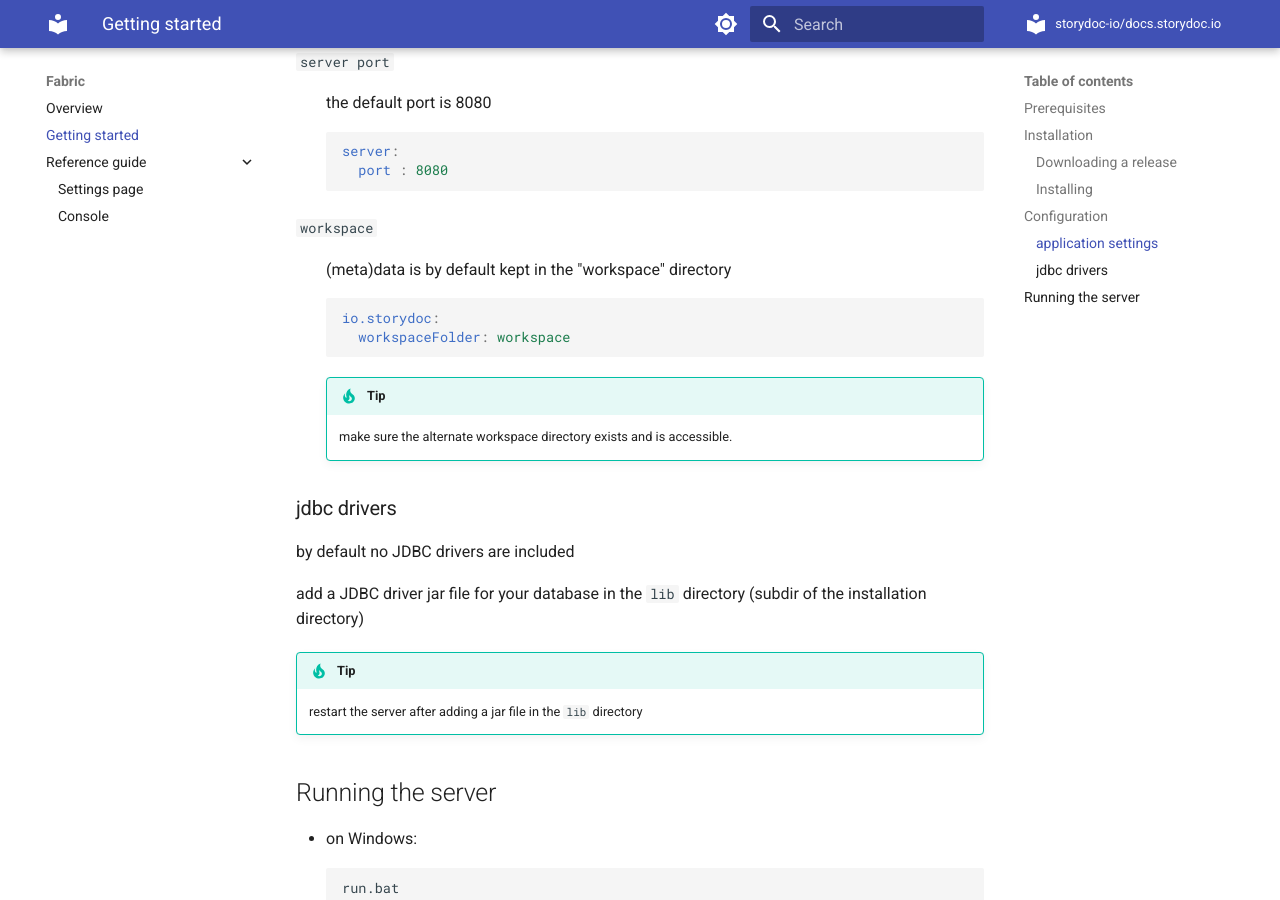
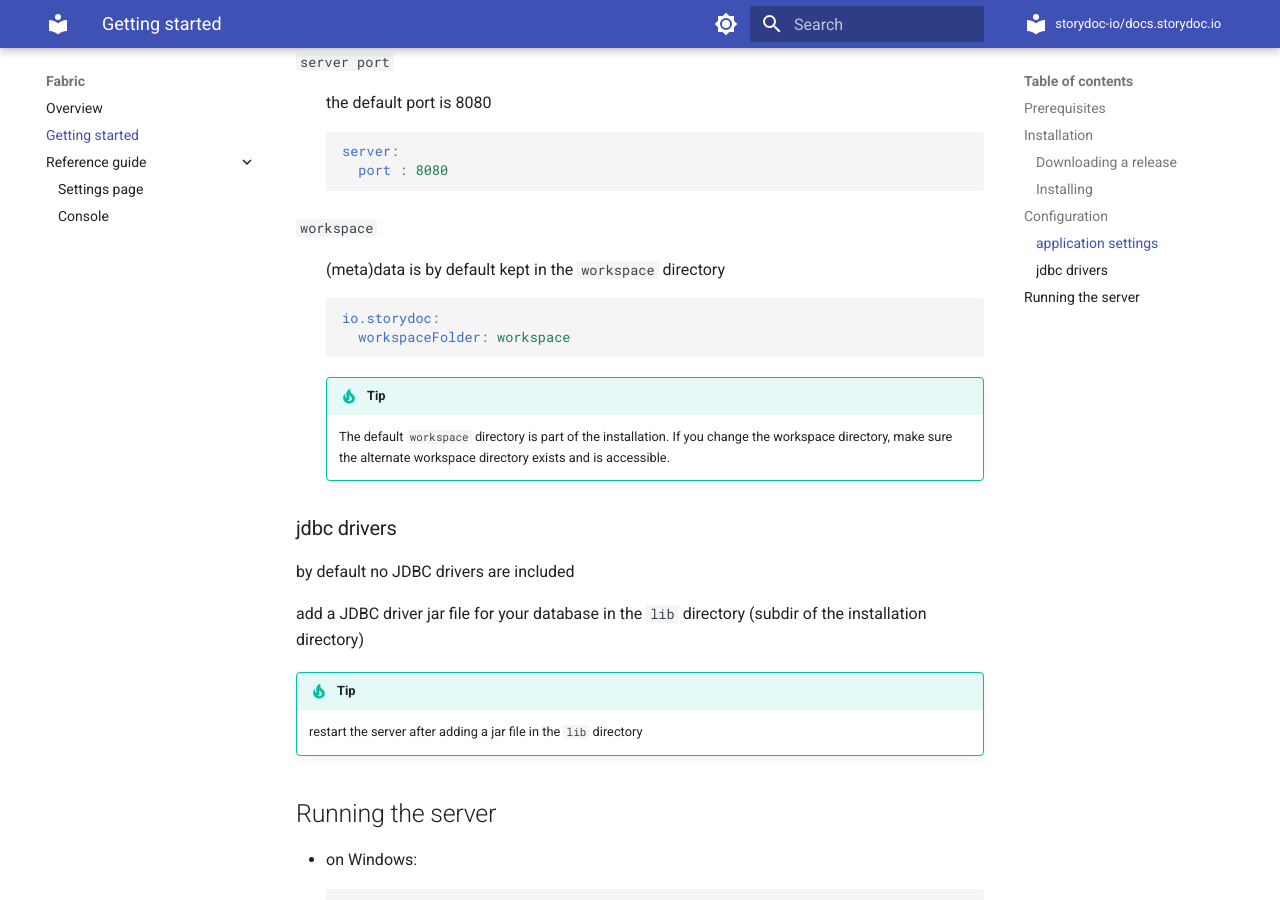
Before and after one commit to storydoc-io/docs.storydoc.io, an MkDocs documentation site: the page built from docs/fabric/getting-started.md, in a window 1280 px wide and 900 px high, scrolled down 808 px. Built offline with MkDocs 1.6.1 and Material for MkDocs 9.7.7, drawn with Linux system fonts in a browser that asks for light colours; comment, search, counter and statistics services are not loaded.

````diff
--- a/docs/fabric/getting-started.md
+++ b/docs/fabric/getting-started.md
@@ -35,7 +35,7 @@ Application settings can be set in ```config/application.yaml```
 
 `workspace`
 
-:   (meta)data is by default kept in the "workspace" directory
+:   (meta)data is by default kept in the ```workspace``` directory
 
     ``` yaml
     io.storydoc:
@@ -44,7 +44,7 @@ Application settings can be set in ```config/application.yaml```
 
     !!! tip
 
-        make sure the alternate workspace directory exists and is accessible.
+        The default ```workspace``` directory is part of the installation. If you change the workspace directory, make sure the alternate workspace directory exists and is accessible.
 
 
 ### jdbc drivers
````
